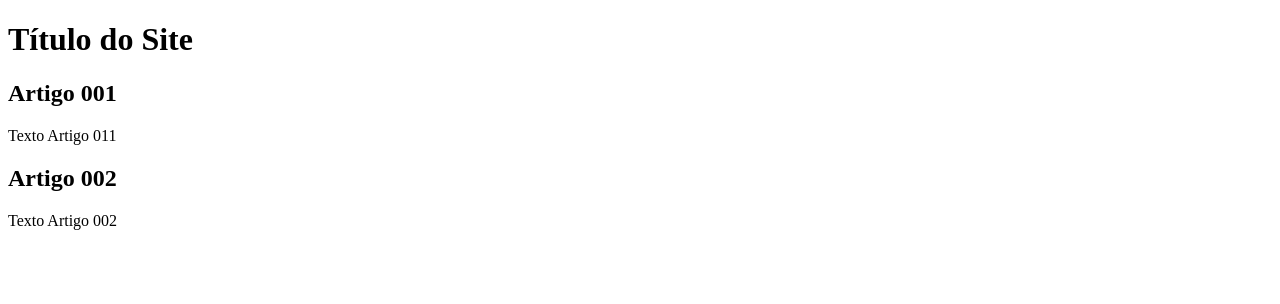
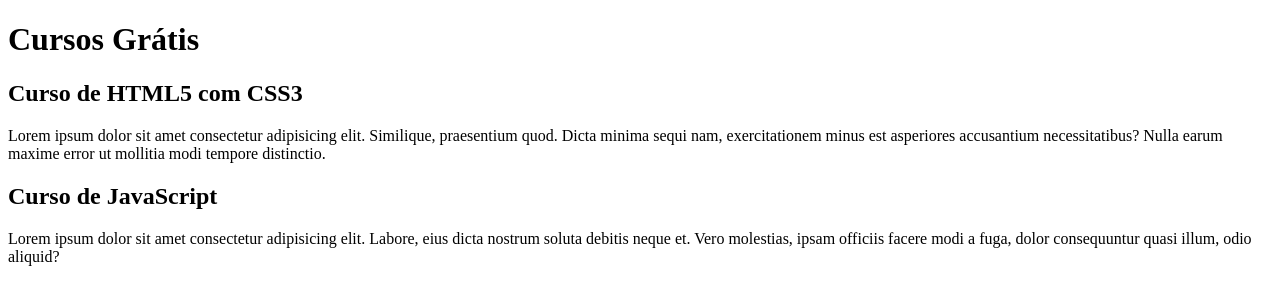
Before and after one commit to SamMacedo/projeto-site, a plain HTML site: page index.html in a window 1280 px wide. Drawn offline with Linux system fonts and the light colour scheme.

Commit message:
comecei a escrever o conteúdo

```diff
--- a/index.html
+++ b/index.html
@@ -8,15 +8,15 @@
 <body>
     <main>
         <header>
-            <h1>Título do Site</h1>
+            <h1>Cursos Grátis</h1>
         </header>
         <article>
-            <h2>Artigo 001</h2>
-            <p>Texto Artigo 011</p>
+            <h2>Curso de HTML5 com CSS3</h2>
+            <p>Lorem ipsum dolor sit amet consectetur adipisicing elit. Similique, praesentium quod. Dicta minima sequi nam, exercitationem minus est asperiores accusantium necessitatibus? Nulla earum maxime error ut mollitia modi tempore distinctio.</p>
         </article>
         <article>
-            <h2>Artigo 002</h2>
-            <p>Texto Artigo 002</p>
+            <h2>Curso de JavaScript</h2>
+            <p>Lorem ipsum dolor sit amet consectetur adipisicing elit. Labore, eius dicta nostrum soluta debitis neque et. Vero molestias, ipsam officiis facere modi a fuga, dolor consequuntur quasi illum, odio aliquid?</p>
         </article>
     </main>
 
```
